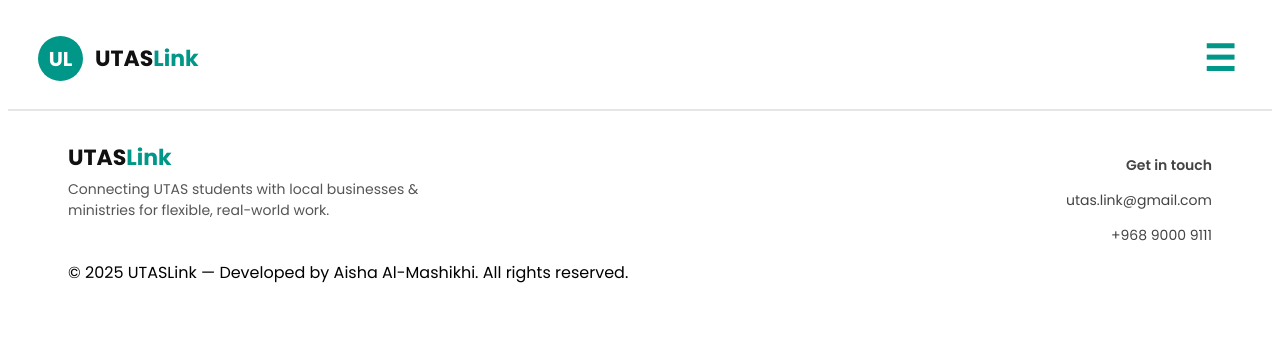
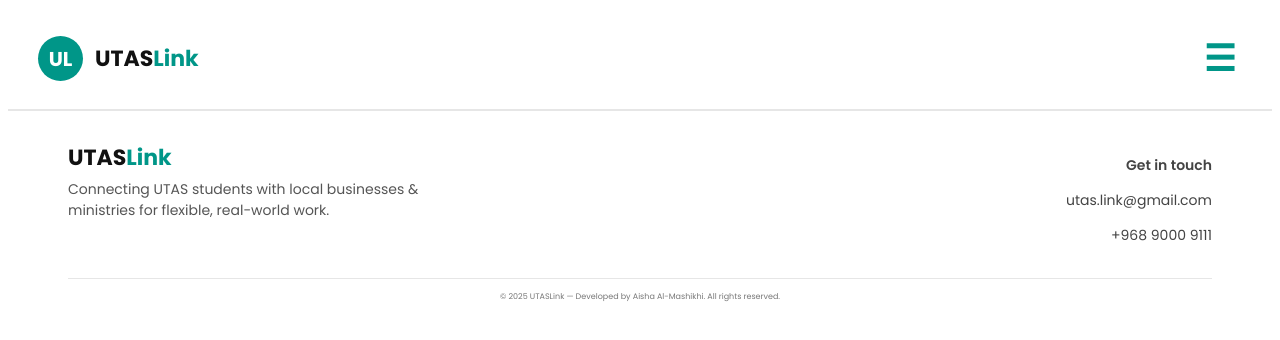
Before and after one commit to Aisha-Ahmed-Al-Mashikhi/utas-link-project, a React (Create React App) app in the folder client/: page /chat-page in a window 1280 px wide. Shown: the top 340 px of the page. Built offline with nearby package versions, Linux system fonts and the light colour scheme.

Commit message:
Update Footer.js

```diff
--- a/client/src/Component/Footer.js
+++ b/client/src/Component/Footer.js
@@ -24,8 +24,13 @@ const Footer = () => {
           <p>utas.link@gmail.com</p>
           <p>+968 9000 9111</p>
         </div>
-      </div> © 2025 UTASLink — Developed by Aisha Al-Mashikhi. All rights reserved.
-   </footer>
+      </div>
+
+      {/* COPYRIGHT (SMALL TEXT) */}
+      <div className="footer-copy">
+        © 2025 UTASLink — Developed by Aisha Al-Mashikhi. All rights reserved.
+      </div>
+    </footer>
   );
 };
 
```
